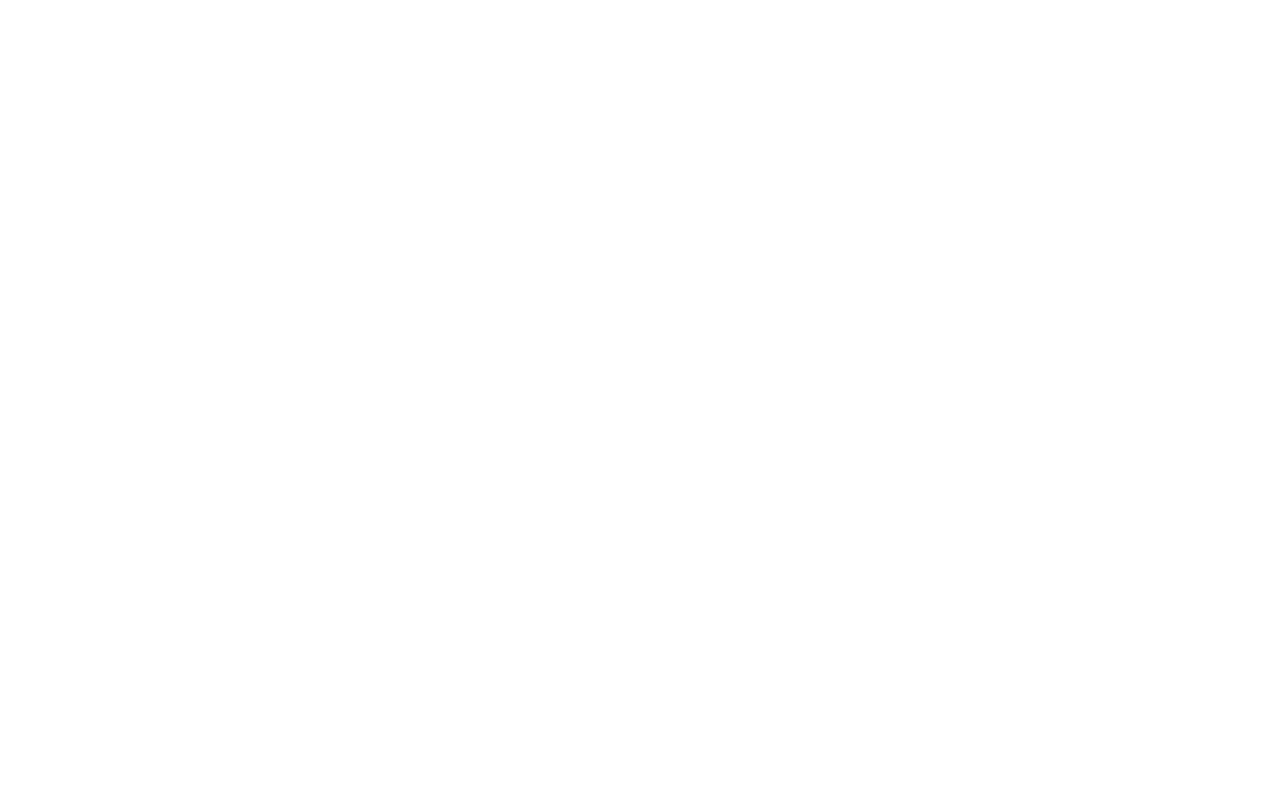
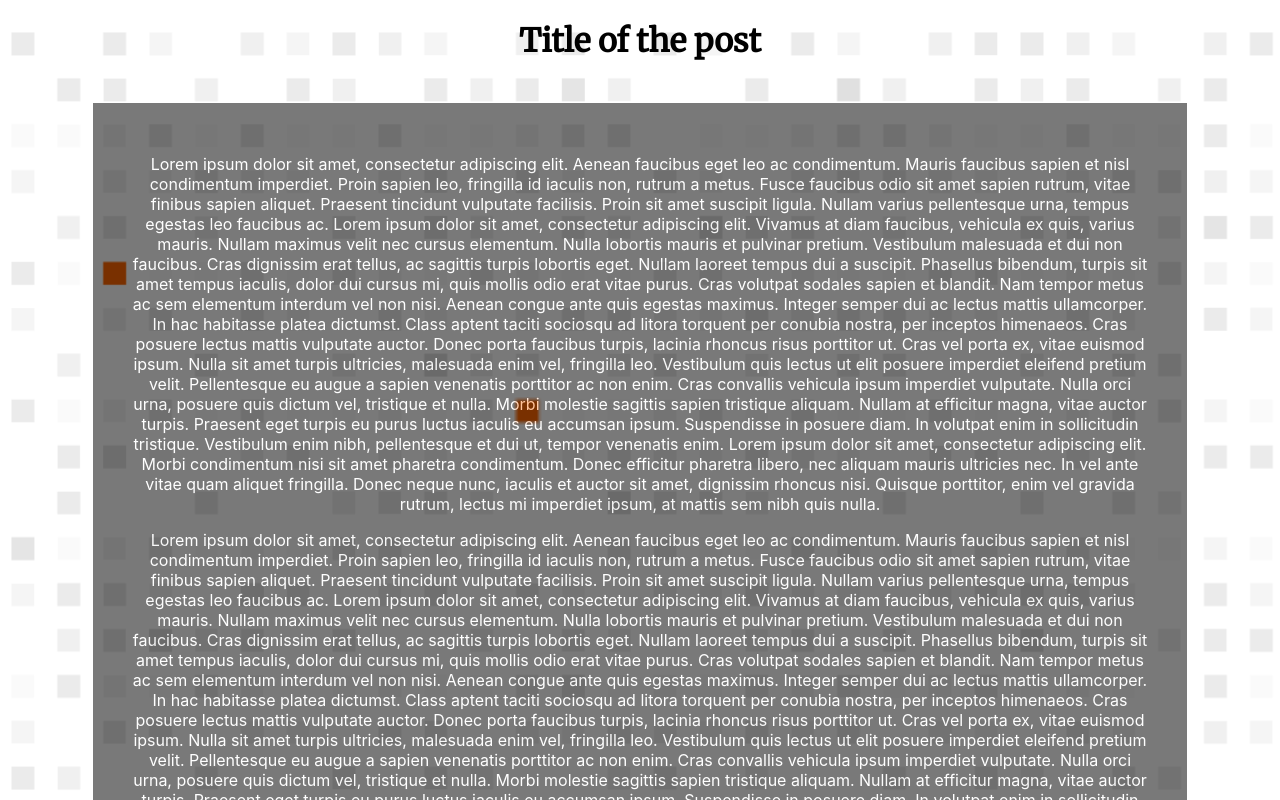
Before and after one commit to nuwannnz/blog-app, a React (Create React App) app: page / in a window 1280 px wide. Shown: the top 800 px of the page. Built offline with nearby package versions, Linux system fonts and the light colour scheme.

Commit message:
[Feature] Post reading page is done.

```diff
--- a/public/index.html
+++ b/public/index.html
@@ -29,6 +29,8 @@
     <link href="https://fonts.googleapis.com/css?family=Permanent+Marker&display=swap" rel="stylesheet">
     <link href="https://fonts.googleapis.com/css?family=Satisfy&display=swap" rel="stylesheet">
     <link href="https://fonts.googleapis.com/css?family=Courgette&display=swap" rel="stylesheet">
+    <link href="https://fonts.googleapis.com/css?family=Lemonada&display=swap" rel="stylesheet">
+    <link href="https://fonts.googleapis.com/css?family=Merriweather&display=swap" rel="stylesheet">
 
     <title>My Blog</title>
   </head>
--- a/src/PostPage.css
+++ b/src/PostPage.css
@@ -1,3 +1,28 @@
 .PostPage {
-    background-image: url(./images/Scattered-Forcefields.svg);
+    text-align: center;
+  }
+
+h1 {
+    /* font-family: 'Lemonada', cursive; */
+    font-family: 'Merriweather', serif;
 }
+
+.PostPage-header {
+    background-image: url(./images/Pattern-Randomized.svg);
+    min-height: 100vh;
+    background-size: cover;
+    background-repeat: no-repeat;
+    margin-top: 0px;
+}
+
+.post-wrap {
+    min-height: 100vh;
+    width: 80%;
+    background-color: rgba(0, 0, 0, 0.87);
+    opacity: 0.6;
+    display: inline-block;
+    margin-top: 20px;
+    padding: 35px;
+    color: #ffffff;
+    margin-bottom: 80px;
+}
--- a/src/PostPage.js
+++ b/src/PostPage.js
@@ -4,7 +4,30 @@
 function PostPage() {
   return (
     <div className="PostPage">
-      <header className="PostPage-header"></header>
+      <header className="PostPage-header">
+          <h1>Title of the post</h1>
+        <div className="post-wrap">
+            <p>Lorem ipsum dolor sit amet, consectetur adipiscing elit. Aenean faucibus eget leo ac condimentum. Mauris faucibus sapien et nisl condimentum imperdiet. Proin sapien leo, fringilla id iaculis non, rutrum a metus. Fusce faucibus odio sit amet sapien rutrum, vitae finibus sapien aliquet. Praesent tincidunt vulputate facilisis. Proin sit amet suscipit ligula. Nullam varius pellentesque urna, tempus egestas leo faucibus ac. Lorem ipsum dolor sit amet, consectetur adipiscing elit. Vivamus at diam faucibus, vehicula ex quis, varius mauris. Nullam maximus velit nec cursus elementum. Nulla lobortis mauris et pulvinar pretium. Vestibulum malesuada et dui non faucibus. Cras dignissim erat tellus, ac sagittis turpis lobortis eget. Nullam laoreet tempus dui a suscipit. Phasellus bibendum, turpis sit amet tempus iaculis, dolor dui cursus mi, quis mollis odio erat vitae purus. Cras volutpat sodales sapien et blandit.
+
+Nam tempor metus ac sem elementum interdum vel non nisi. Aenean congue ante quis egestas maximus. Integer semper dui ac lectus mattis ullamcorper. In hac habitasse platea dictumst. Class aptent taciti sociosqu ad litora torquent per conubia nostra, per inceptos himenaeos. Cras posuere lectus mattis vulputate auctor. Donec porta faucibus turpis, lacinia rhoncus risus porttitor ut. Cras vel porta ex, vitae euismod ipsum. Nulla sit amet turpis ultricies, malesuada enim vel, fringilla leo. Vestibulum quis lectus ut elit posuere imperdiet eleifend pretium velit. Pellentesque eu augue a sapien venenatis porttitor ac non enim. Cras convallis vehicula ipsum imperdiet vulputate. Nulla orci urna, posuere quis dictum vel, tristique et nulla.
+
+Morbi molestie sagittis sapien tristique aliquam. Nullam at efficitur magna, vitae auctor turpis. Praesent eget turpis eu purus luctus iaculis eu accumsan ipsum. Suspendisse in posuere diam. In volutpat enim in sollicitudin tristique. Vestibulum enim nibh, pellentesque et dui ut, tempor venenatis enim. Lorem ipsum dolor sit amet, consectetur adipiscing elit. Morbi condimentum nisi sit amet pharetra condimentum. Donec efficitur pharetra libero, nec aliquam mauris ultricies nec. In vel ante vitae quam aliquet fringilla. Donec neque nunc, iaculis et auctor sit amet, dignissim rhoncus nisi. Quisque porttitor, enim vel gravida rutrum, lectus mi imperdiet ipsum, at mattis sem nibh quis nulla.</p>
+
+            <p>Lorem ipsum dolor sit amet, consectetur adipiscing elit. Aenean faucibus eget leo ac condimentum. Mauris faucibus sapien et nisl condimentum imperdiet. Proin sapien leo, fringilla id iaculis non, rutrum a metus. Fusce faucibus odio sit amet sapien rutrum, vitae finibus sapien aliquet. Praesent tincidunt vulputate facilisis. Proin sit amet suscipit ligula. Nullam varius pellentesque urna, tempus egestas leo faucibus ac. Lorem ipsum dolor sit amet, consectetur adipiscing elit. Vivamus at diam faucibus, vehicula ex quis, varius mauris. Nullam maximus velit nec cursus elementum. Nulla lobortis mauris et pulvinar pretium. Vestibulum malesuada et dui non faucibus. Cras dignissim erat tellus, ac sagittis turpis lobortis eget. Nullam laoreet tempus dui a suscipit. Phasellus bibendum, turpis sit amet tempus iaculis, dolor dui cursus mi, quis mollis odio erat vitae purus. Cras volutpat sodales sapien et blandit.
+
+Nam tempor metus ac sem elementum interdum vel non nisi. Aenean congue ante quis egestas maximus. Integer semper dui ac lectus mattis ullamcorper. In hac habitasse platea dictumst. Class aptent taciti sociosqu ad litora torquent per conubia nostra, per inceptos himenaeos. Cras posuere lectus mattis vulputate auctor. Donec porta faucibus turpis, lacinia rhoncus risus porttitor ut. Cras vel porta ex, vitae euismod ipsum. Nulla sit amet turpis ultricies, malesuada enim vel, fringilla leo. Vestibulum quis lectus ut elit posuere imperdiet eleifend pretium velit. Pellentesque eu augue a sapien venenatis porttitor ac non enim. Cras convallis vehicula ipsum imperdiet vulputate. Nulla orci urna, posuere quis dictum vel, tristique et nulla.
+
+Morbi molestie sagittis sapien tristique aliquam. Nullam at efficitur magna, vitae auctor turpis. Praesent eget turpis eu purus luctus iaculis eu accumsan ipsum. Suspendisse in posuere diam. In volutpat enim in sollicitudin tristique. Vestibulum enim nibh, pellentesque et dui ut, tempor venenatis enim. Lorem ipsum dolor sit amet, consectetur adipiscing elit. Morbi condimentum nisi sit amet pharetra condimentum. Donec efficitur pharetra libero, nec aliquam mauris ultricies nec. In vel ante vitae quam aliquet fringilla. Donec neque nunc, iaculis et auctor sit amet, dignissim rhoncus nisi. Quisque porttitor, enim vel gravida rutrum, lectus mi imperdiet ipsum, at mattis sem nibh quis nulla.</p>
+
+            <p>Lorem ipsum dolor sit amet, consectetur adipiscing elit. Aenean faucibus eget leo ac condimentum. Mauris faucibus sapien et nisl condimentum imperdiet. Proin sapien leo, fringilla id iaculis non, rutrum a metus. Fusce faucibus odio sit amet sapien rutrum, vitae finibus sapien aliquet. Praesent tincidunt vulputate facilisis. Proin sit amet suscipit ligula. Nullam varius pellentesque urna, tempus egestas leo faucibus ac. Lorem ipsum dolor sit amet, consectetur adipiscing elit. Vivamus at diam faucibus, vehicula ex quis, varius mauris. Nullam maximus velit nec cursus elementum. Nulla lobortis mauris et pulvinar pretium. Vestibulum malesuada et dui non faucibus. Cras dignissim erat tellus, ac sagittis turpis lobortis eget. Nullam laoreet tempus dui a suscipit. Phasellus bibendum, turpis sit amet tempus iaculis, dolor dui cursus mi, quis mollis odio erat vitae purus. Cras volutpat sodales sapien et blandit.
+
+Nam tempor metus ac sem elementum interdum vel non nisi. Aenean congue ante quis egestas maximus. Integer semper dui ac lectus mattis ullamcorper. In hac habitasse platea dictumst. Class aptent taciti sociosqu ad litora torquent per conubia nostra, per inceptos himenaeos. Cras posuere lectus mattis vulputate auctor. Donec porta faucibus turpis, lacinia rhoncus risus porttitor ut. Cras vel porta ex, vitae euismod ipsum. Nulla sit amet turpis ultricies, malesuada enim vel, fringilla leo. Vestibulum quis lectus ut elit posuere imperdiet eleifend pretium velit. Pellentesque eu augue a sapien venenatis porttitor ac non enim. Cras convallis vehicula ipsum imperdiet vulputate. Nulla orci urna, posuere quis dictum vel, tristique et nulla.
+
+Morbi molestie sagittis sapien tristique aliquam. Nullam at efficitur magna, vitae auctor turpis. Praesent eget turpis eu purus luctus iaculis eu accumsan ipsum. Suspendisse in posuere diam. In volutpat enim in sollicitudin tristique. Vestibulum enim nibh, pellentesque et dui ut, tempor venenatis enim. Lorem ipsum dolor sit amet, consectetur adipiscing elit. Morbi condimentum nisi sit amet pharetra condimentum. Donec efficitur pharetra libero, nec aliquam mauris ultricies nec. In vel ante vitae quam aliquet fringilla. Donec neque nunc, iaculis et auctor sit amet, dignissim rhoncus nisi. Quisque porttitor, enim vel gravida rutrum, lectus mi imperdiet ipsum, at mattis sem nibh quis nulla.</p>
+
+        </div>
+
+      </header>
     </div>
   );
 }
```
